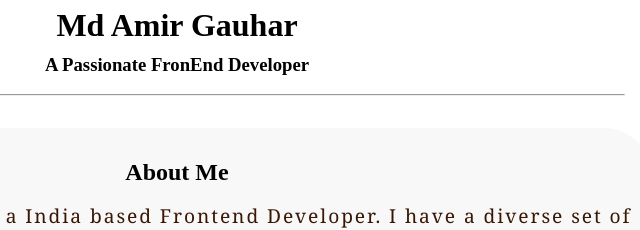
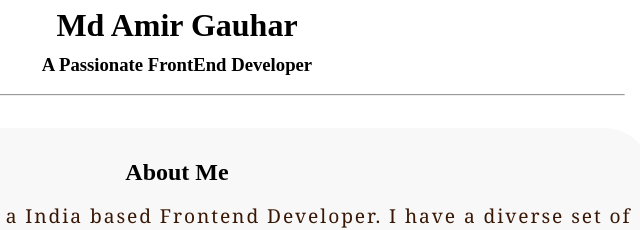
Before and after one commit to md-amir-gauhar/amir-portfolio, a plain HTML site: page index.html in a window 1280 px wide. Shown: the part 442-672 px from the top of the page, 463-1103 px from the left. Drawn offline with Linux system fonts and the light colour scheme.

Commit message:
Update index.html

```diff
--- a/index.html
+++ b/index.html
@@ -34,7 +34,7 @@
     <header class="header">
       <img class="header-image" src="assets/heroimage.svg" alt="" />
       <h1 class="header-heading">Md Amir Gauhar</h1>
-      <h3 class="header-subheading">A Passionate FronEnd Developer</h3>
+      <h3 class="header-subheading">A Passionate FrontEnd Developer</h3>
       <br />
       <hr style="max-width: 70%; margin: auto" />
     </header>
```
